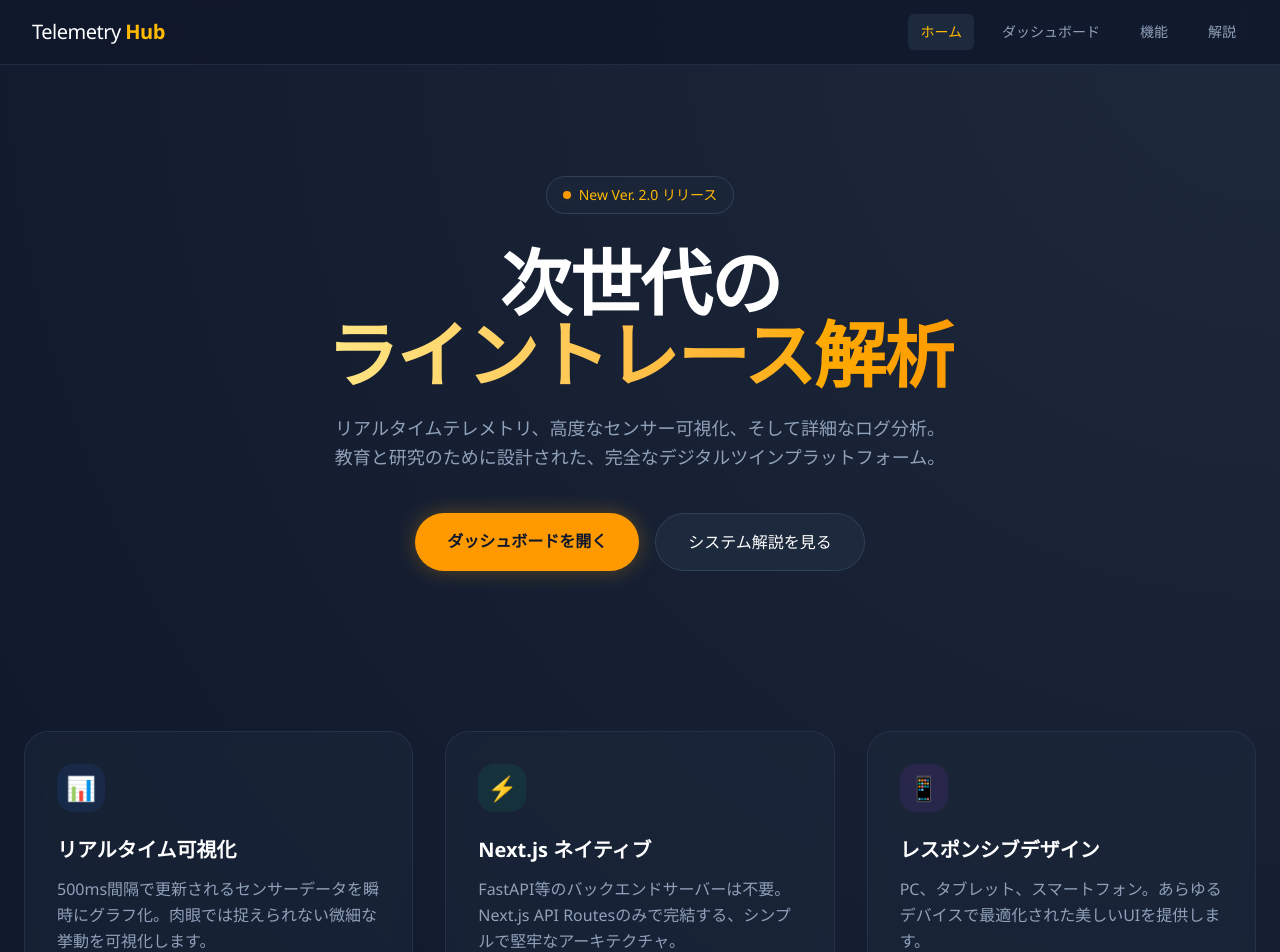
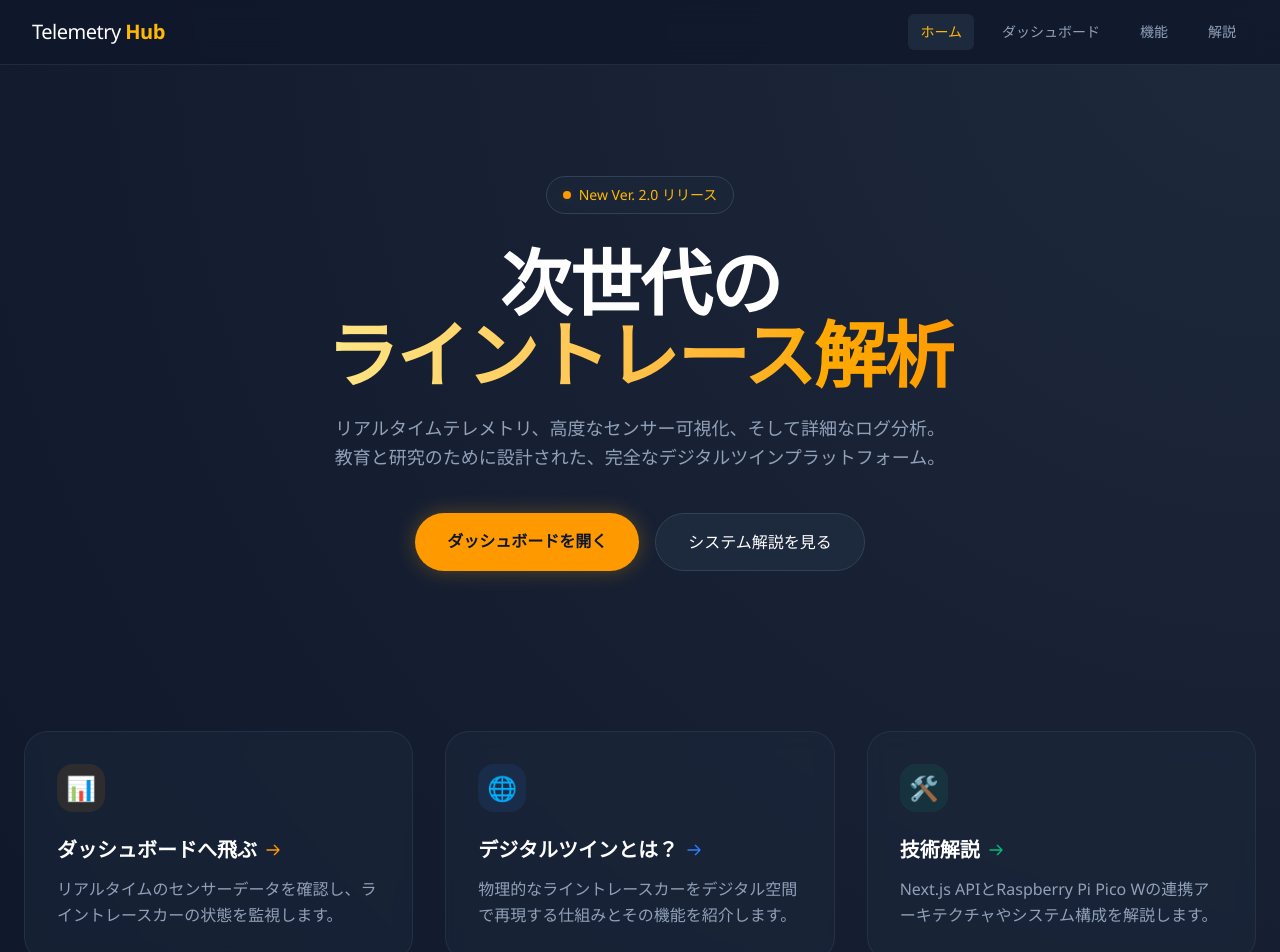
Before and after one commit to Juna1013/4th-PBL-front, a Next.js app: page / in a window 1280 px wide. Shown: the top 952 px of the page. Built offline with nearby package versions, Linux system fonts and the light colour scheme.

Commit message:
トップページのタイルをナビゲーションリンクに変更

```diff
--- a/src/app/page.tsx
+++ b/src/app/page.tsx
@@ -50,37 +50,49 @@ export default function Home() {
           </div>
         </section>
 
-        {/* 機能グリッド */}
+        {/* ナビゲーショングリッド */}
         <section className="max-w-7xl mx-auto py-20 grid md:grid-cols-3 gap-8">
-          <div className="p-8 rounded-3xl bg-slate-800/50 border border-slate-700/50 backdrop-blur-sm hover:border-amber-500/30 transition-all group">
-            <div className="w-12 h-12 bg-blue-500/10 rounded-2xl flex items-center justify-center mb-6 group-hover:scale-110 transition-transform">
+          <Link href="/dashboard" className="block p-8 rounded-3xl bg-slate-800/50 border border-slate-700/50 backdrop-blur-sm hover:border-amber-500/50 hover:bg-slate-800/80 transition-all group relative overflow-hidden">
+            <div className="absolute inset-0 bg-gradient-to-br from-amber-500/10 to-transparent opacity-0 group-hover:opacity-100 transition-opacity" />
+            <div className="w-12 h-12 bg-amber-500/10 rounded-2xl flex items-center justify-center mb-6 group-hover:scale-110 transition-transform relative z-10">
               <span className="text-2xl">📊</span>
             </div>
-            <h3 className="text-xl font-bold text-white mb-3">リアルタイム可視化</h3>
-            <p className="text-slate-400 leading-relaxed">
-              500ms間隔で更新されるセンサーデータを瞬時にグラフ化。肉眼では捉えられない微細な挙動を可視化します。
+            <h3 className="text-xl font-bold text-white mb-3 relative z-10 flex items-center gap-2">
+              ダッシュボードへ飛ぶ
+              <svg className="w-4 h-4 text-amber-500 transform group-hover:translate-x-1 transition-transform" fill="none" stroke="currentColor" viewBox="0 0 24 24"><path strokeLinecap="round" strokeLinejoin="round" strokeWidth={2} d="M14 5l7 7m0 0l-7 7m7-7H3" /></svg>
+            </h3>
+            <p className="text-slate-400 leading-relaxed relative z-10">
+              リアルタイムのセンサーデータを確認し、ライントレースカーの状態を監視します。
             </p>
-          </div>
+          </Link>
 
-          <div className="p-8 rounded-3xl bg-slate-800/50 border border-slate-700/50 backdrop-blur-sm hover:border-amber-500/30 transition-all group">
-            <div className="w-12 h-12 bg-emerald-500/10 rounded-2xl flex items-center justify-center mb-6 group-hover:scale-110 transition-transform">
-              <span className="text-2xl">⚡️</span>
+          <Link href="/features" className="block p-8 rounded-3xl bg-slate-800/50 border border-slate-700/50 backdrop-blur-sm hover:border-blue-500/50 hover:bg-slate-800/80 transition-all group relative overflow-hidden">
+            <div className="absolute inset-0 bg-gradient-to-br from-blue-500/10 to-transparent opacity-0 group-hover:opacity-100 transition-opacity" />
+            <div className="w-12 h-12 bg-blue-500/10 rounded-2xl flex items-center justify-center mb-6 group-hover:scale-110 transition-transform relative z-10">
+              <span className="text-2xl">🌐</span>
             </div>
-            <h3 className="text-xl font-bold text-white mb-3">Next.js ネイティブ</h3>
-            <p className="text-slate-400 leading-relaxed">
-              FastAPI等のバックエンドサーバーは不要。Next.js API Routesのみで完結する、シンプルで堅牢なアーキテクチャ。
+            <h3 className="text-xl font-bold text-white mb-3 relative z-10 flex items-center gap-2">
+              デジタルツインとは？
+              <svg className="w-4 h-4 text-blue-500 transform group-hover:translate-x-1 transition-transform" fill="none" stroke="currentColor" viewBox="0 0 24 24"><path strokeLinecap="round" strokeLinejoin="round" strokeWidth={2} d="M14 5l7 7m0 0l-7 7m7-7H3" /></svg>
+            </h3>
+            <p className="text-slate-400 leading-relaxed relative z-10">
+              物理的なライントレースカーをデジタル空間で再現する仕組みとその機能を紹介します。
             </p>
-          </div>
+          </Link>
 
-          <div className="p-8 rounded-3xl bg-slate-800/50 border border-slate-700/50 backdrop-blur-sm hover:border-amber-500/30 transition-all group">
-            <div className="w-12 h-12 bg-purple-500/10 rounded-2xl flex items-center justify-center mb-6 group-hover:scale-110 transition-transform">
-              <span className="text-2xl">📱</span>
+          <Link href="/about" className="block p-8 rounded-3xl bg-slate-800/50 border border-slate-700/50 backdrop-blur-sm hover:border-emerald-500/50 hover:bg-slate-800/80 transition-all group relative overflow-hidden">
+            <div className="absolute inset-0 bg-gradient-to-br from-emerald-500/10 to-transparent opacity-0 group-hover:opacity-100 transition-opacity" />
+            <div className="w-12 h-12 bg-emerald-500/10 rounded-2xl flex items-center justify-center mb-6 group-hover:scale-110 transition-transform relative z-10">
+              <span className="text-2xl">🛠️</span>
             </div>
-            <h3 className="text-xl font-bold text-white mb-3">レスポンシブデザイン</h3>
-            <p className="text-slate-400 leading-relaxed">
-              PC、タブレット、スマートフォン。あらゆるデバイスで最適化された美しいUIを提供します。
+            <h3 className="text-xl font-bold text-white mb-3 relative z-10 flex items-center gap-2">
+              技術解説
+              <svg className="w-4 h-4 text-emerald-500 transform group-hover:translate-x-1 transition-transform" fill="none" stroke="currentColor" viewBox="0 0 24 24"><path strokeLinecap="round" strokeLinejoin="round" strokeWidth={2} d="M14 5l7 7m0 0l-7 7m7-7H3" /></svg>
+            </h3>
+            <p className="text-slate-400 leading-relaxed relative z-10">
+              Next.js APIとRaspberry Pi Pico Wの連携アーキテクチャやシステム構成を解説します。
             </p>
-          </div>
+          </Link>
         </section>
       </main>
     </div>
```
